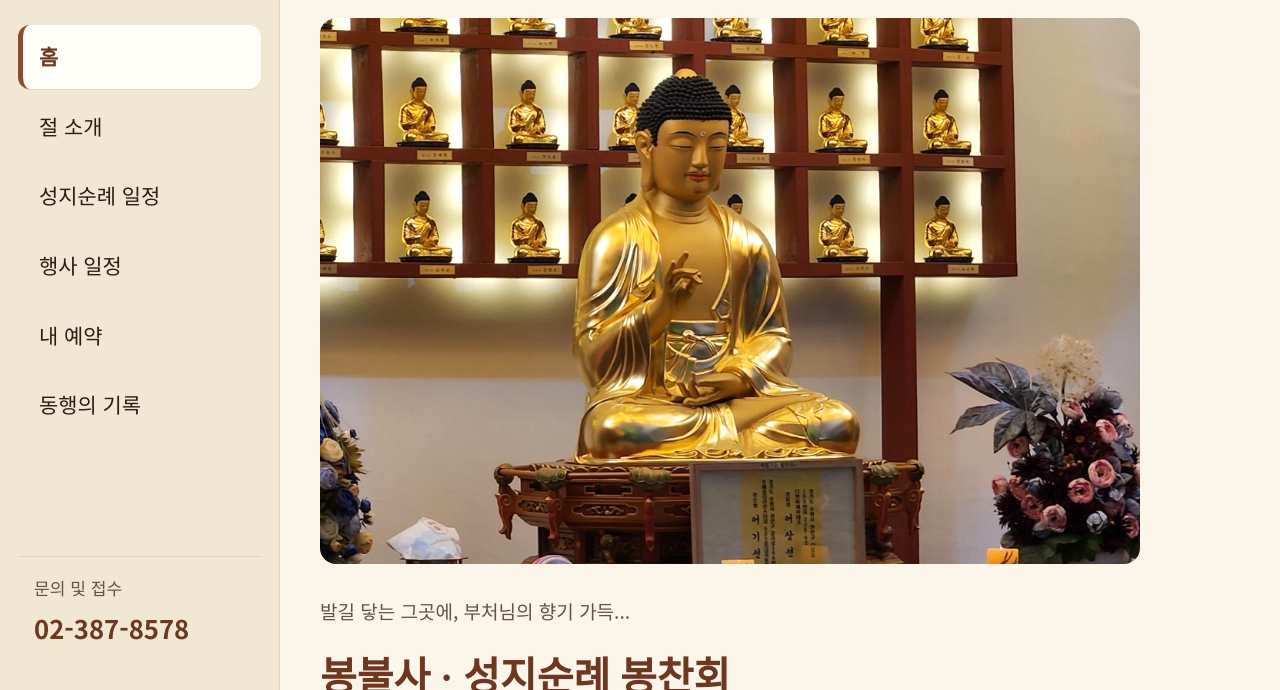
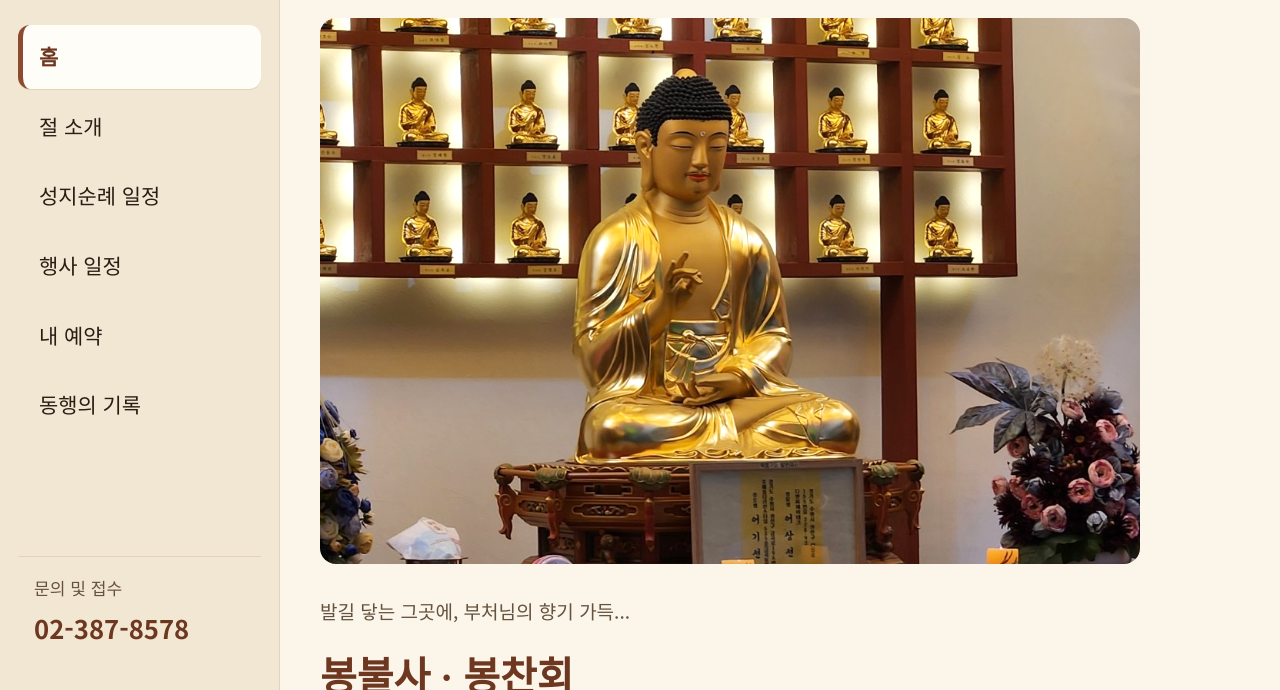
Before and after one commit to sunghungkim/qhdcksghl, a plain HTML site: page index.html in a window 1280 px wide. Shown: the part 110-800 px from the top of the page. Drawn offline with Linux system fonts and the light colour scheme.

Commit message:
홈 큰 제목을 봉불사 · 봉찬회로 변경
Co-Authored-By: Claude Sonnet 5.5 <noreply@anthropic.com>

```diff
--- a/index.html
+++ b/index.html
@@ -102,7 +102,7 @@
         <div class="hero">
           <div id="hero-carousel"></div>
           <p class="tag">발길 닿는 그곳에, 부처님의 향기 가득...</p>
-          <h2>봉불사 · 성지순례 봉찬회</h2>
+          <h2>봉불사 · 봉찬회</h2>
           <p>성지순례와 법회 일정을 한곳에서 확인하시고, 순례를 예약하실 수 있습니다.</p>
           <div class="actions">
             <a class="btn" href="#pilgrimage">성지순례 일정 보기</a>
```
